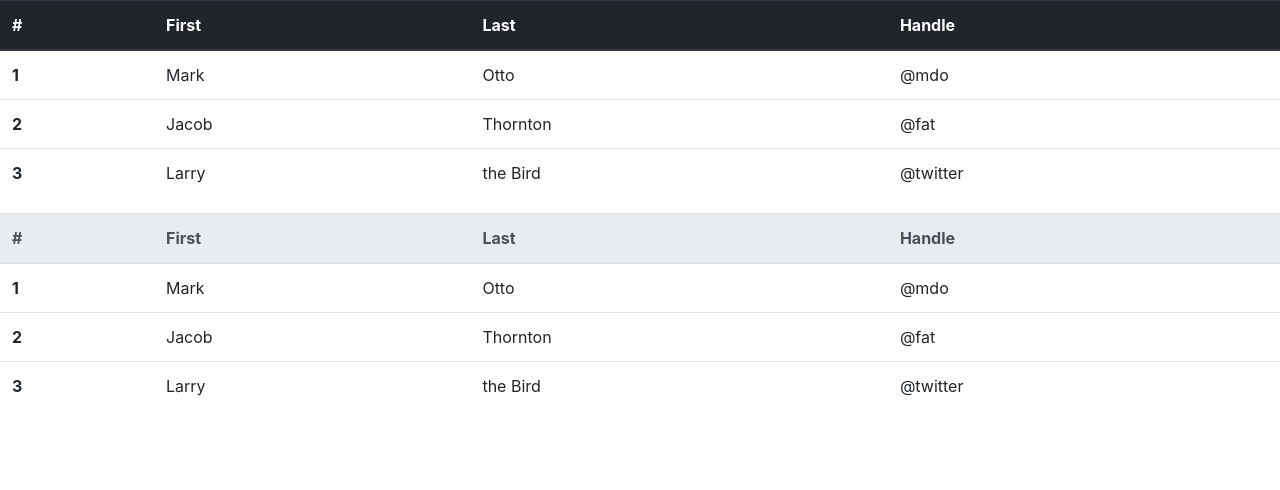
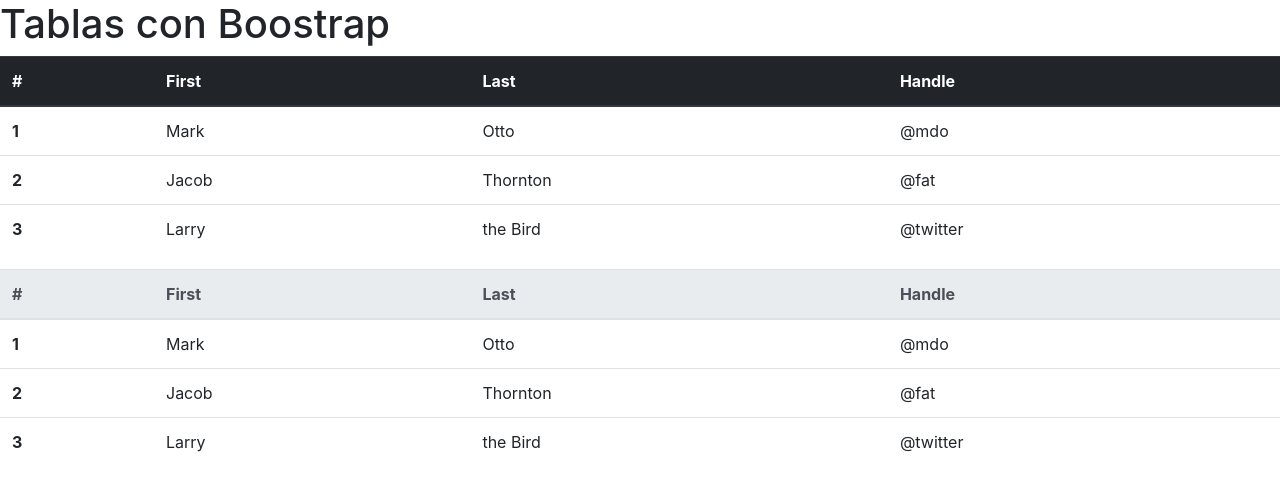
Before and after one commit to yaravivillegas/pruebaGit, a plain HTML site: page index.html in a window 1280 px wide. Drawn offline with nearby package versions, Linux system fonts and the light colour scheme.

Commit message:
se agregó titulo a la tabla

```diff
--- a/index.html
+++ b/index.html
@@ -10,7 +10,7 @@
 </head>
 
 <body>
-
+    <h1>Tablas con Boostrap</h1>
     <table class="table">
         <thead class="thead-dark">
             <tr>
```
